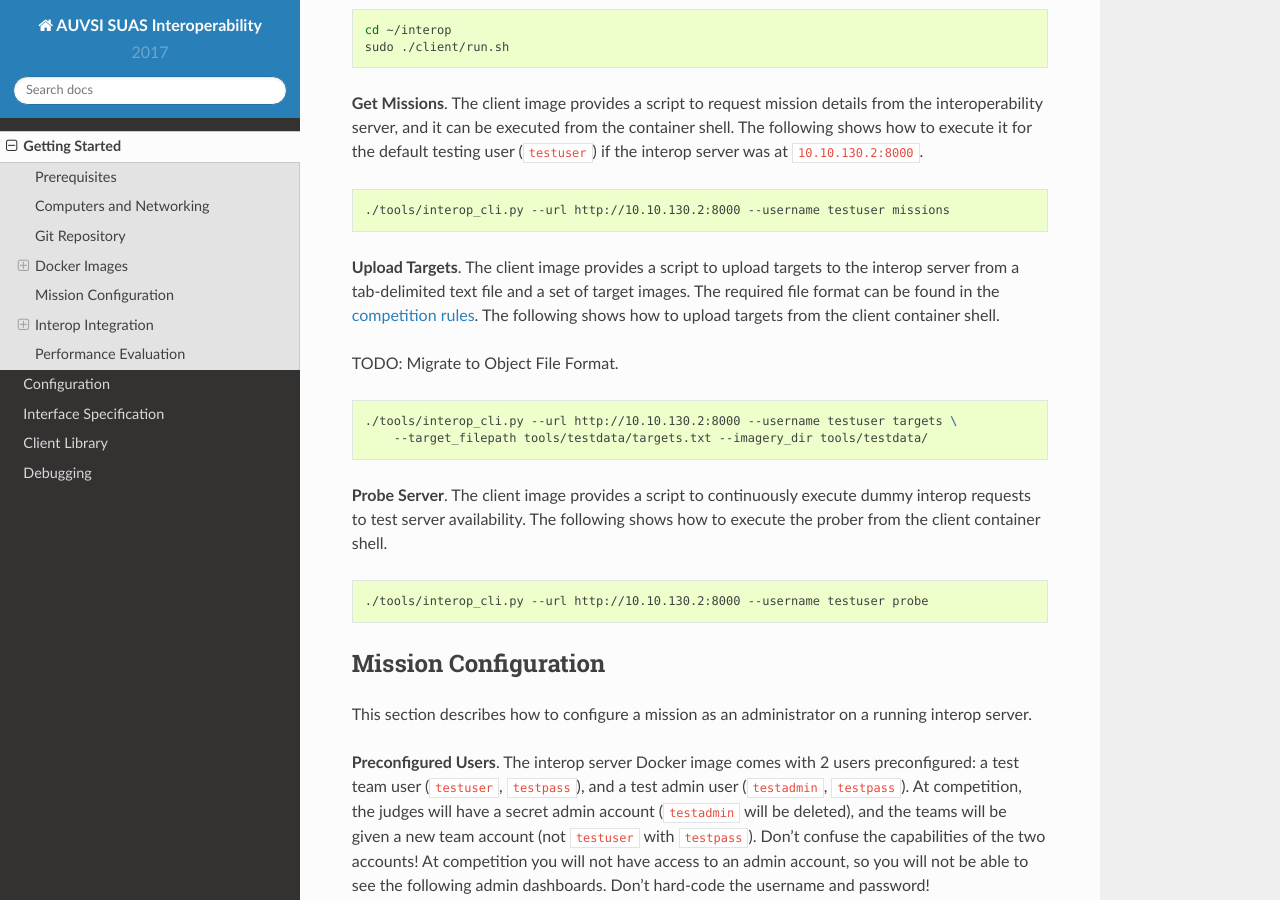
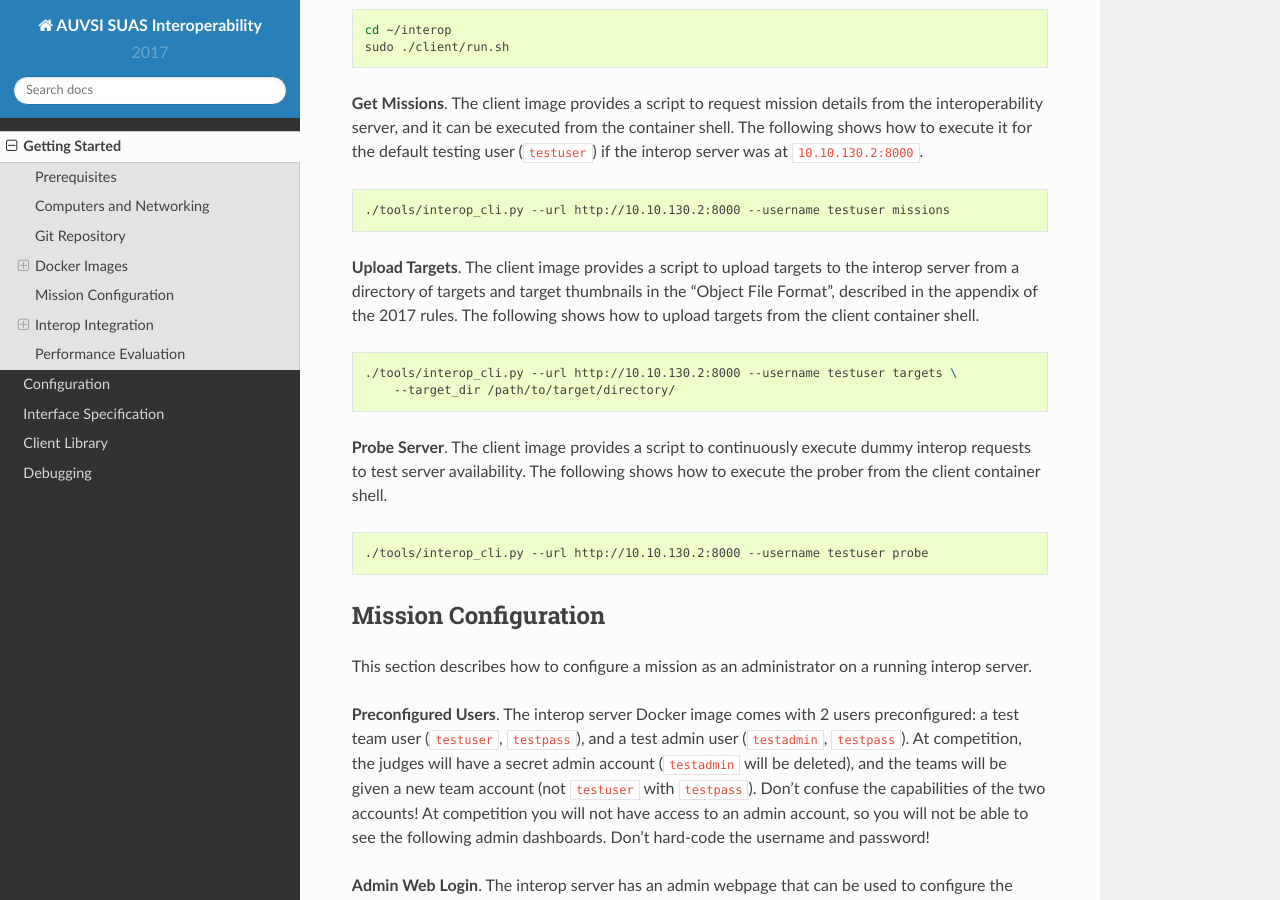
Before and after one commit to williamstern/interop, a Sphinx documentation site: the page built from docs/getting_started.rst, in a window 1280 px wide and 900 px high, scrolled down 3910 px. Built offline with Sphinx 7.4.7 and the Read the Docs theme 2.0.0, drawn with Linux system fonts in a browser that asks for light colours.

Commit message:
Update docs to reference new target upload.
Fixes #176

```diff
--- a/docs/getting_started.rst
+++ b/docs/getting_started.rst
@@ -236,17 +236,14 @@ shell. The following shows how to execute it for the default testing user
     ./tools/interop_cli.py --url http://10.10.130.2:8000 --username testuser missions
 
 **Upload Targets**. The client image provides a script to upload targets to the
-interop server from a tab-delimited text file and a set of target images. The
-required file format can be found in the `competition rules
-<http://www.auvsi-suas.org/static/competitions/2016/auvsi_suas-2016-rules.pdf>`__.
-The following shows how to upload targets from the client container shell.
-
-TODO: Migrate to Object File Format.
+interop server from a directory of targets and target thumbnails in the "Object
+File Format", described in the appendix of the 2017 rules. The following shows
+how to upload targets from the client container shell.
 
 .. code-block:: bash
 
     ./tools/interop_cli.py --url http://10.10.130.2:8000 --username testuser targets \
-        --target_filepath tools/testdata/targets.txt --imagery_dir tools/testdata/
+        --target_dir /path/to/target/directory/
 
 **Probe Server**. The client image provides a script to continuously execute
 dummy interop requests to test server availability. The following shows how to
```
